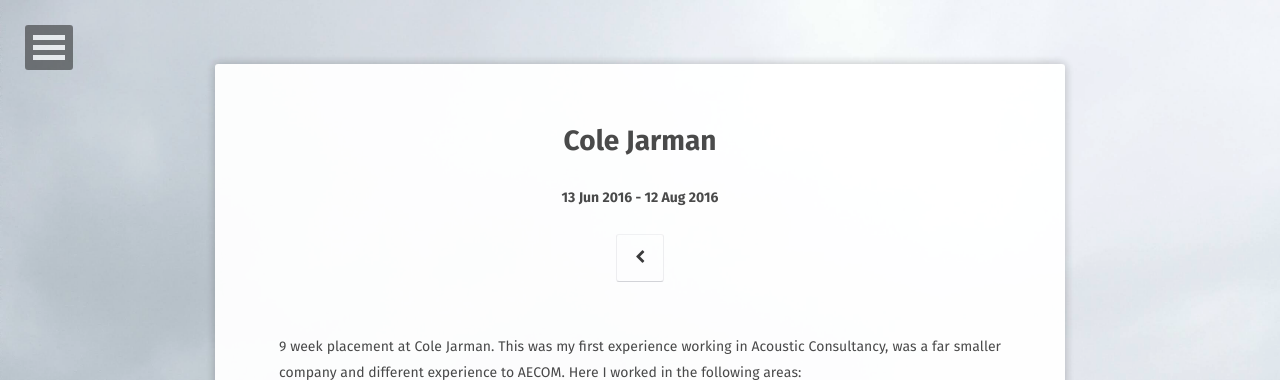
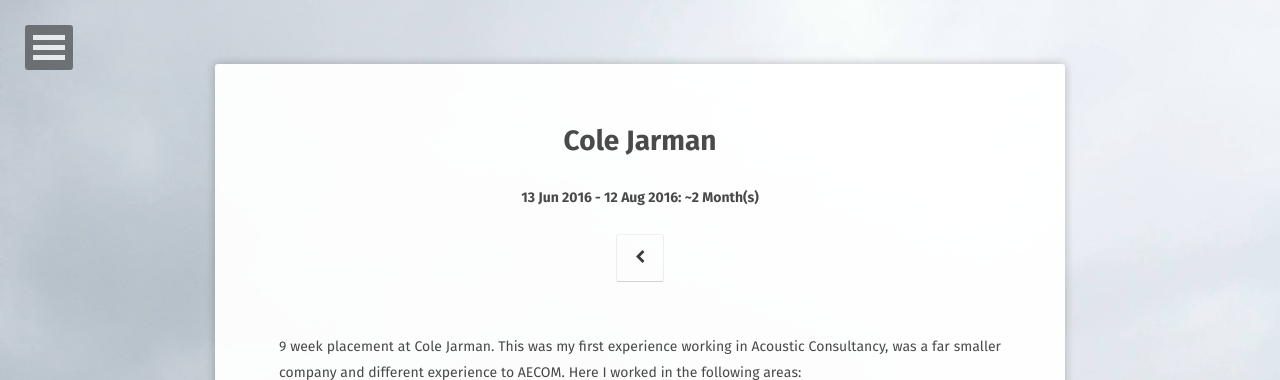
Before and after one commit to jordyjwilliams/jordyjwilliams.github.io, a Jekyll site: the page built from _posts/2016-06-13-cole_jarman.md, in a window 1280 px wide. Shown: the top 380 px of the page. Built offline with Jekyll 4.4.1, drawn with Linux system fonts in a browser that asks for light colours; some web fonts are replaced.

Commit message:
feat: add ranges of employment to summary pages

```diff
--- a/_layouts/post.html
+++ b/_layouts/post.html
@@ -17,12 +17,35 @@ layout: compress
             <div class="content">
                 <div class="post-title {% if page.feature %} feature {% endif %}">
                     <h1>{{ page.title }}</h1>
-                    {% if page.start_date %}
-                    <h4>{{ page.start_date | date_to_string }} - {{ page.end_date | date_to_string }}</h4>
+                    {% if page.start_date  %}
+                        <!-- Get distance between start and end dates, convert to best unit -->
+                        {%   assign start = page.start_date | date: '%s'  %}
+                        {%   assign end = page.end_date | date: '%s'  %}
+                        {%   assign seconds_worked = end | minus: start | date:"%s" %}
+                        {%   assign hours_worked = seconds_worked | divided_by: 60 | divided_by: 60 %}
+                        {%   assign days_worked = hours_worked | divided_by: 24  %}
+                        {%   assign months_worked = days_worked | divided_by: 30  %}
+                        {%   assign years_worked = months_worked | divided_by: 12  %}
+                    <!-- divided_by rounds down, so shortest is ~1 month -->
+                    {% if months_worked < 1 %}
+                        {%   assign length_worked = 1 %}
+                        {%   assign units_worked = "Month" %}
+                    <!-- if worked over 1 year, show as years -->
+                    {% elsif months_worked > 12 %}
+                        {%   assign length_worked = years_worked %}
+                        {%   assign units_worked = "Year(s)" %}
+                    {% else %}
+                        {%   assign length_worked = months_worked %}
+                        {%   assign units_worked = "Month(s)" %}
+                    {% endif %}
+
+                    <h4>{{ page.start_date | date_to_string }} - {{ page.end_date | date_to_string }}: ~{{length_worked}} {{units_worked}}</h4>
                     {% elsif page.work_month %}
                     <h4>{{ page.work_month }}</h4>
                     {% else %}
-                    <h4>{{ page.date | date_to_string }}</h4>
+                    <!-- {%   assign today = site.time | date: '%s'      %} Could use today -->
+                    <h4>{{ page.date | date_to_string }} - Present </h4>
+                    <!-- assumes when only date is -> present -->
                     {% endif %}
                     {% if site.reading_time %}
                     <p class="reading-time">
```
